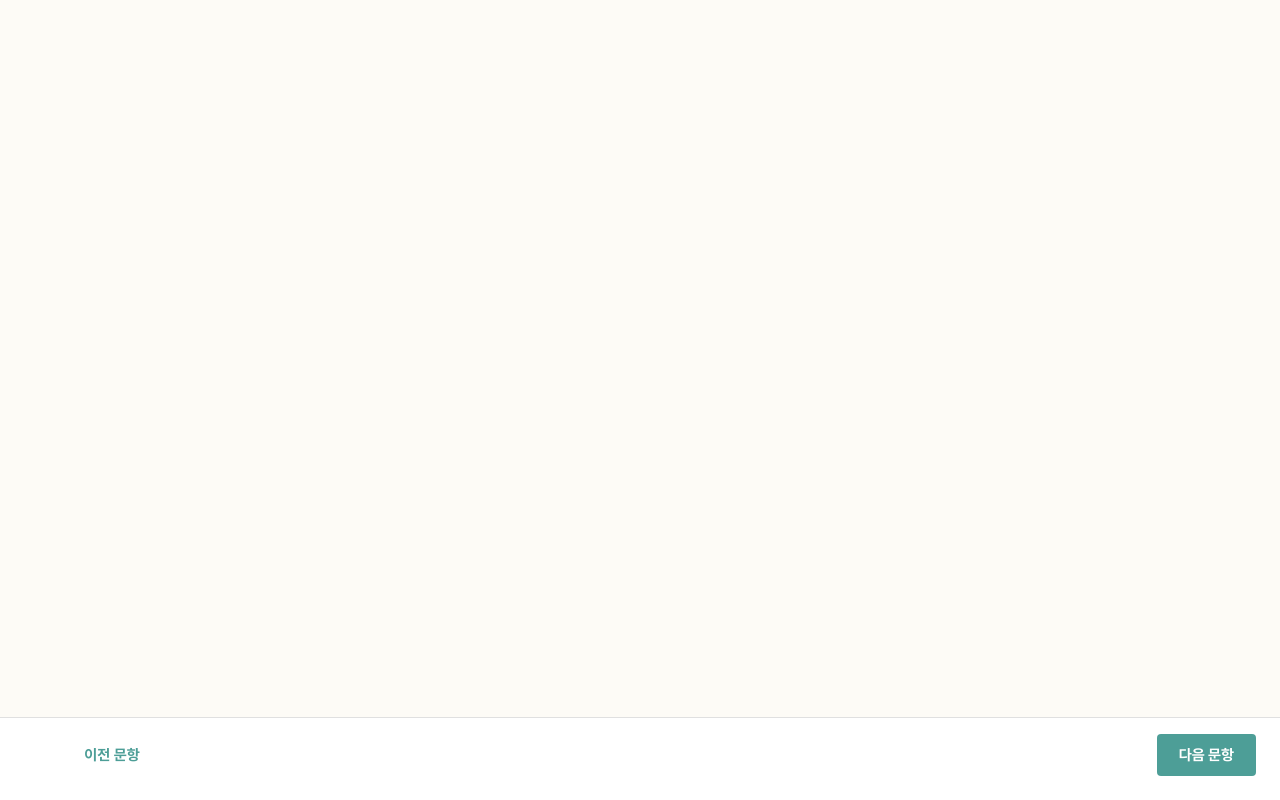
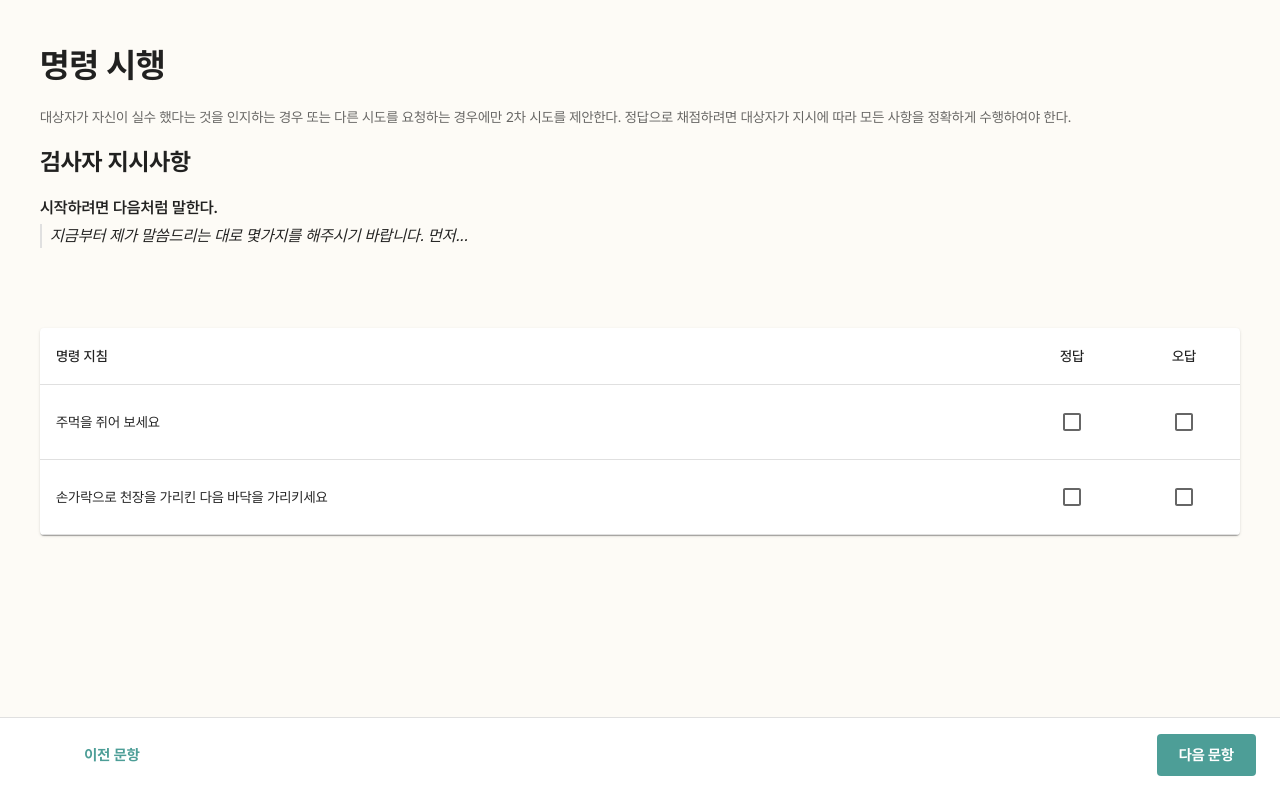
Before and after one commit to swssbw/moa, a Next.js app: page /diagnosis in a window 1280 px wide. Both pictures are taken after a click on the button "다음 문항". Built offline with nearby package versions, Linux system fonts and the light colour scheme; some icons are missing; what @mui/material-nextjs would draw is missing.

Commit message:
인덱스 1번부터 시작하도록 변경

```diff
--- a/src/app/(service)/diagnosis/components/adas/01.tsx
+++ b/src/app/(service)/diagnosis/components/adas/01.tsx
@@ -4,9 +4,13 @@ import Unresolved from '../Unresolved';
 import { data as examine1 } from '@/data/examine1';
 import { Box, Stack, Typography, Checkbox, FormControlLabel, TextField } from '@mui/material';
 import { Swiper, SwiperSlide } from 'swiper/react';
+import { useDiagnosisStore } from '@/hooks/diagnosisStore';
 
 export default function ADAS01() {
-  const data = examine1[0];
+  const { currentIndex } = useDiagnosisStore();
+  const data = examine1.find((item) => item.cognitiveId === currentIndex);
+
+  if (!data) return;
 
   return (
     <>
--- /dev/null
+++ b/src/app/(service)/diagnosis/components/adas/02.tsx
@@ -0,0 +1,250 @@
+import Description from '../Description';
+import Unresolved from '../Unresolved';
+import { data as examine1 } from '@/data/examine1';
+import { Stack, Checkbox, Paper } from '@mui/material';
+import { Swiper, SwiperSlide } from 'swiper/react';
+
+import Table from '@mui/material/Table';
+import TableBody from '@mui/material/TableBody';
+import TableCell from '@mui/material/TableCell';
+import TableContainer from '@mui/material/TableContainer';
+import TableHead from '@mui/material/TableHead';
+import TableRow from '@mui/material/TableRow';
+import { useDiagnosisStore } from '@/hooks/diagnosisStore';
+
+export default function ADAS02() {
+  const { currentIndex } = useDiagnosisStore();
+  const data = examine1.filter((item) => item.cognitiveId === currentIndex);
+
+  if (!data) return;
+
+  return (
+    <>
+      <Swiper
+        direction={'vertical'}
+        pagination={{
+          clickable: true,
+        }}
+        className='page-slider'
+      >
+        <SwiperSlide>
+          <Description data={data[0]} />
+          <Stack p={5}>
+            <TableContainer component={Paper}>
+              <Table
+                sx={{ minWidth: 650 }}
+                aria-label='command table'
+              >
+                <TableHead>
+                  <TableRow>
+                    <TableCell>명령 지침</TableCell>
+                    <TableCell
+                      align='center'
+                      sx={{ width: 80 }}
+                    >
+                      정답
+                    </TableCell>
+                    <TableCell
+                      align='center'
+                      sx={{ width: 80 }}
+                    >
+                      오답
+                    </TableCell>
+                  </TableRow>
+                </TableHead>
+
+                <TableBody>
+                  <TableRow>
+                    <TableCell>{data[0].content[0].name}</TableCell>
+                    <TableCell
+                      align='center'
+                      sx={{ width: 80 }}
+                    >
+                      <Checkbox />
+                    </TableCell>
+                    <TableCell
+                      align='center'
+                      sx={{ width: 80 }}
+                    >
+                      <Checkbox />
+                    </TableCell>
+                  </TableRow>
+                  <TableRow>
+                    <TableCell>{data[0].content[1].name}</TableCell>
+                    <TableCell
+                      align='center'
+                      sx={{ width: 80 }}
+                    >
+                      <Checkbox />
+                    </TableCell>
+                    <TableCell
+                      align='center'
+                      sx={{ width: 80 }}
+                    >
+                      <Checkbox />
+                    </TableCell>
+                  </TableRow>
+                </TableBody>
+              </Table>
+            </TableContainer>
+          </Stack>
+        </SwiperSlide>
+
+        <SwiperSlide>
+          <Description data={data[1]} />
+          <Stack p={5}>
+            <TableContainer component={Paper}>
+              <Table
+                sx={{ minWidth: 650 }}
+                aria-label='command table'
+              >
+                <TableHead>
+                  <TableRow>
+                    <TableCell>명령 지침</TableCell>
+                    <TableCell
+                      align='center'
+                      sx={{ width: 80 }}
+                    >
+                      정답
+                    </TableCell>
+                    <TableCell
+                      align='center'
+                      sx={{ width: 80 }}
+                    >
+                      오답
+                    </TableCell>
+                  </TableRow>
+                </TableHead>
+
+                <TableBody>
+                  <TableRow>
+                    <TableCell>{data[1].content[0].name}</TableCell>
+                    <TableCell
+                      align='center'
+                      sx={{ width: 80 }}
+                    >
+                      <Checkbox />
+                    </TableCell>
+                    <TableCell
+                      align='center'
+                      sx={{ width: 80 }}
+                    >
+                      <Checkbox />
+                    </TableCell>
+                  </TableRow>
+                  <TableRow>
+                    <TableCell>{data[1].content[1].name}</TableCell>
+                    <TableCell
+                      align='center'
+                      sx={{ width: 80 }}
+                    >
+                      <Checkbox />
+                    </TableCell>
+                    <TableCell
+                      align='center'
+                      sx={{ width: 80 }}
+                    >
+                      <Checkbox />
+                    </TableCell>
+                  </TableRow>
+                </TableBody>
+              </Table>
+            </TableContainer>
+          </Stack>
+        </SwiperSlide>
+
+        <SwiperSlide>
+          <Description data={data[2]} />
+          <Stack p={5}>
+            <TableContainer component={Paper}>
+              <Table
+                sx={{ minWidth: 650 }}
+                aria-label='command table'
+              >
+                <TableHead>
+                  <TableRow>
+                    <TableCell>명령 지침</TableCell>
+                    <TableCell
+                      align='center'
+                      sx={{ width: 80 }}
+                    >
+                      정답
+                    </TableCell>
+                    <TableCell
+                      align='center'
+                      sx={{ width: 80 }}
+                    >
+                      오답
+                    </TableCell>
+                  </TableRow>
+                </TableHead>
+
+                <TableBody>
+                  <TableRow>
+                    <TableCell>{data[2].content[0].name}</TableCell>
+                    <TableCell
+                      align='center'
+                      sx={{ width: 80 }}
+                    >
+                      <Checkbox />
+                    </TableCell>
+                    <TableCell
+                      align='center'
+                      sx={{ width: 80 }}
+                    >
+                      <Checkbox />
+                    </TableCell>
+                  </TableRow>
+                </TableBody>
+              </Table>
+            </TableContainer>
+          </Stack>
+        </SwiperSlide>
+
+        {/* <SwiperSlide>
+          <Box sx={{ p: 5 }}>
+            <Typography
+              variant='h5'
+              fontWeight='bold'
+              gutterBottom
+            >
+              채점
+            </Typography>
+
+            <Stack direction='row'>
+              <Stack
+                spacing={1}
+                width='50%'
+              >
+                {data.content.map((word, index) => (
+                  <FormControlLabel
+                    key={index}
+                    control={<Checkbox name={word.name} />}
+                    label={<Typography component='span'>{word.name}</Typography>}
+                  />
+                ))}
+              </Stack>
+
+              <Stack width='50%'>
+                <FormControlLabel
+                  control={<Checkbox />}
+                  label={<Typography component='span'>회상한 단어 없음</Typography>}
+                />
+
+                <TextField
+                  placeholder='대상자 답변이나 목록에 없는 단어를 기록할 수 있습니다.'
+                  multiline
+                  rows={3}
+                  fullWidth
+                />
+              </Stack>
+            </Stack>
+          </Box>
+        </SwiperSlide> */}
+        <SwiperSlide>
+          <Unresolved data={data[0]} />
+        </SwiperSlide>
+      </Swiper>
+    </>
+  );
+}
--- a/src/app/(service)/diagnosis/page.tsx
+++ b/src/app/(service)/diagnosis/page.tsx
@@ -2,9 +2,15 @@
 
 import { useDiagnosisStore } from '@/hooks/diagnosisStore';
 import ADAS01 from './components/adas/01';
+import ADAS02 from './components/adas/02';
 
 export default function Diagnosis() {
   const { currentIndex } = useDiagnosisStore();
 
-  return <>{currentIndex === 0 && <ADAS01 />}</>;
+  return (
+    <>
+      {currentIndex === 1 && <ADAS01 />}
+      {currentIndex === 2 && <ADAS02 />}
+    </>
+  );
 }
--- a/src/app/(service)/layout.tsx
+++ b/src/app/(service)/layout.tsx
@@ -78,14 +78,14 @@ export default function ServiceLayout({ children }: { children: React.ReactNode
           <Button
             variant='text'
             onClick={goToPrevious}
-            disabled={currentIndex === 0}
+            disabled={currentIndex === 1}
             sx={{ width: '80px' }}
           >
             이전 문항
           </Button>
         </Stack>
 
-        {currentIndex < examine1.length - 1 ? (
+        {currentIndex < examine1.length ? (
           <Button
             variant='contained'
             onClick={goToNext}
--- a/src/hooks/diagnosisStore.ts
+++ b/src/hooks/diagnosisStore.ts
@@ -15,7 +15,7 @@ interface DiagnosisState {
 
 export const useDiagnosisStore = create<DiagnosisState>()(
   devtools((set) => ({
-    currentIndex: 0,
+    currentIndex: 1,
     setCurrentIndex: (index: number) => set({ currentIndex: index }),
     goToNext: () => set((state) => ({ currentIndex: state.currentIndex + 1 })),
     goToPrevious: () => set((state) => ({ currentIndex: state.currentIndex - 1 })),
```
